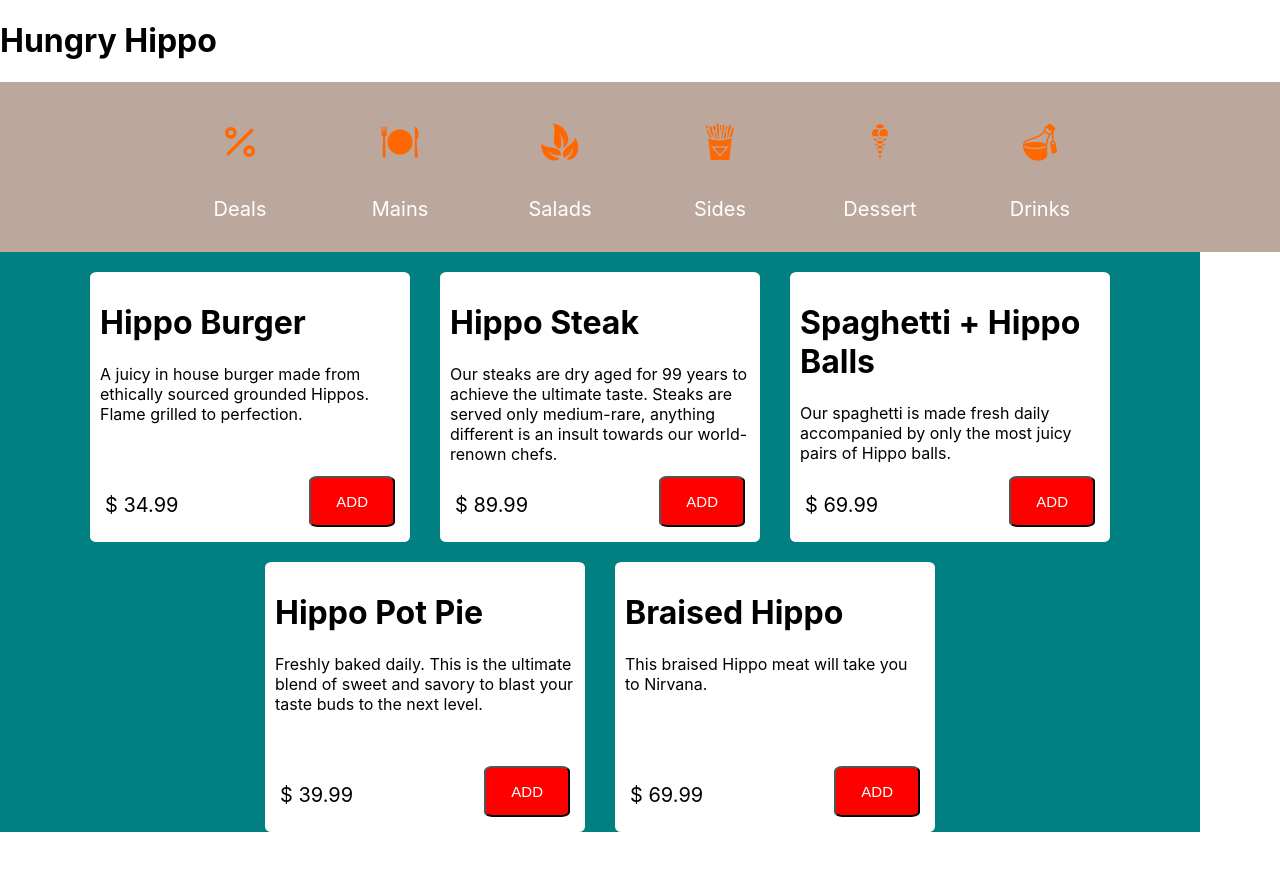
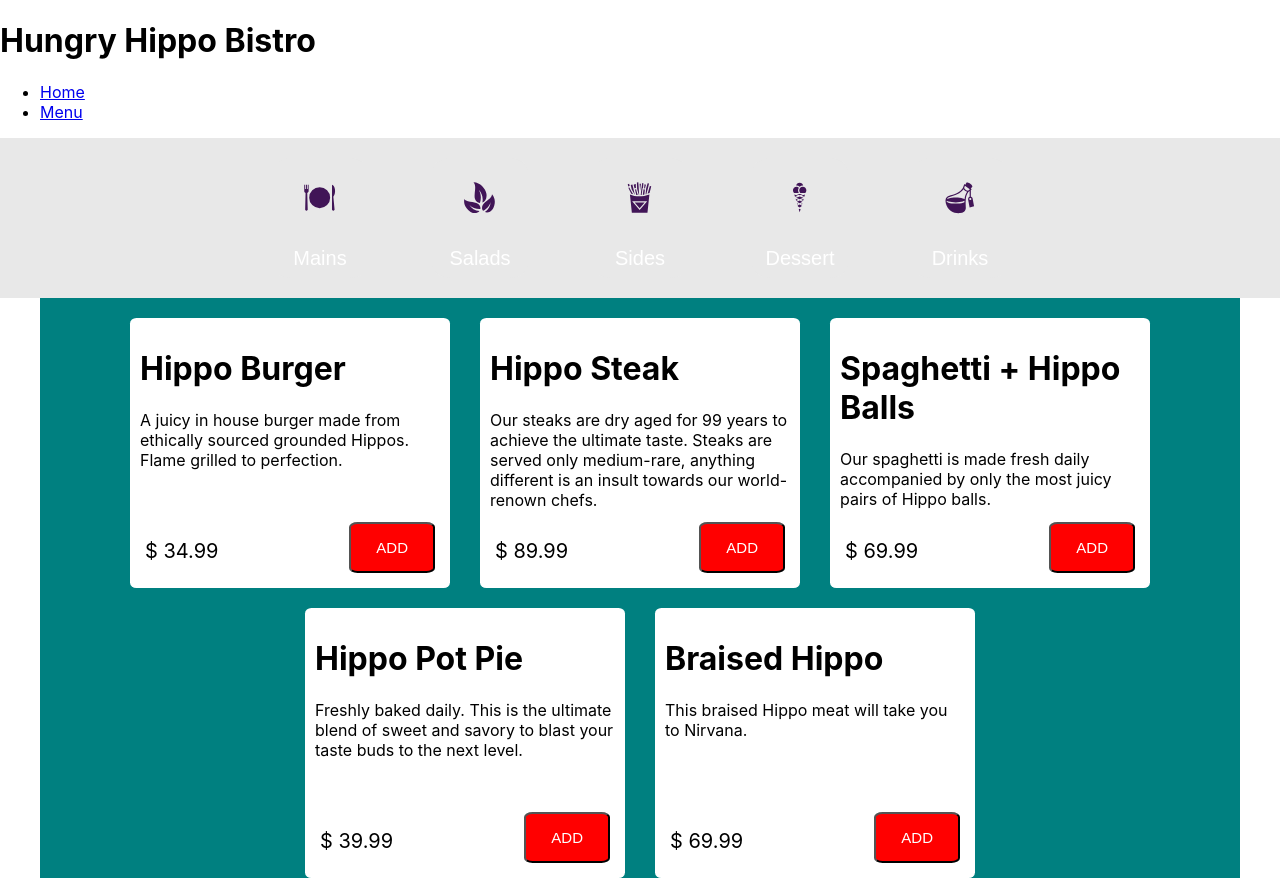
Before and after one commit to dliu753/HungryHippoRestaurant, a React (Create React App) app: page /menu in a window 1280 px wide. Before the commit the page ends 832 px from the top, so only its background shows below. Built offline with nearby package versions, Linux system fonts and the light colour scheme; data requests are answered from the project's data file.

Commit message:
Added routes. Routes work on app Header and MenuHeader

```diff
--- a/db.json
+++ b/db.json
@@ -1,45 +1,50 @@
 {
-  "mains": [
+  "menu": [
     {
       "id": 1,
+      "Category": "Mains",
       "name": "Hippo Burger",
       "desc": "A juicy in house burger made from ethically sourced grounded Hippos. Flame grilled to perfection.",
       "price": 34.99
     },
     {
       "id": 2,
+      "Category": "Mains",
       "name": "Hippo Steak",
       "desc": "Our steaks are dry aged for 99 years to achieve the ultimate taste. Steaks are served only medium-rare, anything different is an insult towards our world-renown chefs.",
       "price": 89.99
     },
     {
       "id": 3,
+      "Category": "Mains",
       "name": "Spaghetti + Hippo Balls",
       "desc": "Our spaghetti is made fresh daily accompanied by only the most juicy pairs of Hippo balls.",
       "price": 69.99
     },
     {
       "id": 4,
+      "Category": "Mains",
       "name": "Hippo Pot Pie",
       "desc": "Freshly baked daily. This is the ultimate blend of sweet and savory to blast your taste buds to the next level.",
       "price": 39.99
     },
     {
       "id": 5,
+      "Category": "Mains",
       "name": "Braised Hippo",
       "desc": "This braised Hippo meat will take you to Nirvana.",
       "price": 69.99
-    }
-  ],
-  "drinks": [
+    },
     {
-      "id": 1,
+      "id": 6,
+      "Category": "Drinks",
       "name": "Hippo Milk",
       "desc": "Decadent flavour profile from the freshest of fresh Hippos",
       "price": 24.99
     },
     {
-      "id": 2,
+      "id": 7,
+      "Category": "Drinks",
       "name": "Orange Juice",
       "desc": "Sweet and tangy organic orange juice.",
       "price": 7.99
--- a/src/App.js
+++ b/src/App.js
@@ -1,5 +1,5 @@
-import { useState, useEffect } from 'react'
-import Header from './components/Header'
+import { useState, useEffect, Fragment } from 'react'
+import { BrowserRouter as Router, Route, Link, Switch } from "react-router-dom";
 import Menu from './components/menu/Menu'
 
 function App() {
@@ -7,10 +7,8 @@ function App() {
 
   useEffect(()=> {
     const getData = async () => {
-      const mainsData = await fetchData("mains")
-      const drinksData = await fetchData("drinks")
-      const output = [mainsData, drinksData]
-      setData(output)
+      const menuData = await fetchData("menu")
+      setData(menuData)
     }
 
     getData()
@@ -25,12 +23,30 @@ function App() {
     return fetchData
   }
 
+  const Home = () => (
+    <Fragment>
+      <h1>Home</h1>
+    </Fragment>
+  );
 
   return (
-    <div className="wrapper">
-      <Header />
-      <Menu menuData={data}/>
-    </div>
+    <Router>
+      <div className="wrapper">
+        <header className='header'>
+          <h1>Hungry Hippo Bistro</h1>
+          <nav>
+              <ul>
+                  <li><Link to='/'>Home</Link></li>
+                  <li><Link to='/menu'>Menu</Link></li>
+              </ul>
+          </nav>
+        </header>
+        <Switch>
+          <Route path="/" exact component={Home} />
+          <Route path="/menu"  component={() => <Menu menuData={data} />}/>
+        </Switch>
+      </div>
+    </Router>
 
   );
 }
--- a/src/components/Header.js
+++ /dev/null
@@ -1,19 +0,0 @@
-import PropTypes from 'prop-types'
-
-const Header = ({title}) => {
-    return (
-        <header className='header'>
-            <h1>{title}</h1>
-        </header>
-    );
-};
-
-Header.defaultProps = {
-    title: 'Hungry Hippo',
-}
-
-Header.propTypes = {
-    title: PropTypes.string.isRequired,
-}
-
-export default Header;
--- a/src/components/menu/CategoryButton.css
+++ b/src/components/menu/CategoryButton.css
@@ -3,6 +3,8 @@
     margin-left: 30px;
     margin-right: 30px;
     width: 100px;
+    border: none;
+    background-color: #e8e8e8;
 }
 
 .IconContainer {
@@ -10,7 +12,7 @@
     padding: 20px;
     border-radius: 50%;
     transition-duration: 0.2s;
-    color: #ff6700;
+    color: #411557;
     font-size: 2.5em;
 }
 
@@ -23,9 +25,17 @@
 }
 
 .CategoryButton:hover .IconContainer{
-    background-color: #ff6700;
+    background-color: #411557;
     color: #00beb7;
 }
 .CategoryButton:hover .CategoryLabel{
-    color: #ff6700;
+    color: #411557;
 }
+
+.CategoryButton:focus .IconContainer{
+    background-color: #411557;
+    color: #00beb7;
+}
+.CategoryButton:focus .CategoryLabel{
+    color: #411557;
+}
--- a/src/components/menu/CategoryButton.js
+++ b/src/components/menu/CategoryButton.js
@@ -1,16 +1,14 @@
 import PropTypes from 'prop-types'
 import './CategoryButton.css'
 
-const CategoryButton = ({icon, name, onHover}) => {
+const CategoryButton = ({icon, name, onClick}) => {
     return (
-        <div className = 'CategoryButton'>
-            <div
-                className='IconContainer'
-            >
+        <button onClick = {onClick} className = 'CategoryButton'>
+            <div className='IconContainer'>
                 {icon}
             </div>
             <div className='CategoryLabel'>{name}</div>
-        </div>
+        </button>
     );
 };
 
--- a/src/components/menu/Items.js
+++ b/src/components/menu/Items.js
@@ -1,13 +1,14 @@
+import { Fragment } from 'react'
 import Item from './Item'
 
 const Items = ({ items }) => {
 
     return(
-        <>
+        <Fragment>
             {items.map((item, index) => (
                 <Item key={index} item={item} />
             ))}
-        </>
+        </Fragment>
     )
 }
 
--- a/src/components/menu/Menu.css
+++ b/src/components/menu/Menu.css
@@ -1,5 +1,6 @@
 .menu-wrapper {
     justify-content: center;
+    align-items: center;
 }
 
 .menu-container {
@@ -10,4 +11,18 @@
     align-items: center;
     background-color: teal;
     max-width: 1200px;
+    margin: 0 auto;
 }
+
+.MenuHeader {
+    display: flex;
+    background-color: #e8e8e8;
+    padding-top: 20px;
+    padding-bottom: 20px;
+    height: 120px;
+    justify-content: center;
+    overflow-y: hidden;
+    overflow-x: scroll;
+    -ms-overflow-style: none; /* IE and Edge */
+    scrollbar-width: none; /* FireFox */
+}
--- a/src/components/menu/Menu.js
+++ b/src/components/menu/Menu.js
@@ -1,32 +1,71 @@
 import { useState, useEffect } from 'react'
-import MenuHeader from './MenuHeader'
+import { FiPercent} from 'react-icons/fi'
+import { GiMeal, GiThreeLeaves, GiFrenchFries, GiIceCreamCone, GiDrinkMe } from 'react-icons/gi'
+import CategoryButton from './CategoryButton'
 import Items from './Items'
 import './Menu.css'
 
 const Menu = ({menuData}) => {
+    if(menuData.length === 0) {
+        // TODO: ERROR show 404 page
+    }
+
+    const Mains = menuData.filter((item)=>{return item.Category === "Mains"})
+    const Drinks = menuData.filter((item)=>{return item.Category === "Drinks"})
+
+    // isVisible keeps track which category of items are showing in an Arr of bools
+    const [isVisible, setVisible] = useState([true,false])
 
     useEffect(() => {
-        const testing = () => {
-            console.log("hello I'm from Menu.js")
-            console.log(menuData)
+        const testing =  () => {
+          console.log("I'm from Menu.js")
+          console.log(isVisible)
+          console.log(isVisible.map(element => !element ))
         }
+
         testing()
-    })
+    }, [])
 
-    let mains;
-    if(menuData.length>0) {
-        mains = menuData[0];
-    } else {
-        mains = [];
+    // handleClick(index) changes the visibility of a type of menu item. Index determines if a category is already showing.
+    const handleClick = (index) => {
+        if(isVisible[index] === true) {
+            return
+        }
+
+        setVisible(isVisible.map(element => !element))
+        console.log('click')
     }
 
     return (
-
         <div>
-            <MenuHeader />
+            <header className='MenuHeader'>
+                <CategoryButton
+                    onClick={ e=>handleClick(0) }
+                    name='Mains'
+                    icon= {<GiMeal />}
+                />
+                <CategoryButton
+                    name='Salads'
+                    icon= {<GiThreeLeaves />}
+                />
+                <CategoryButton
+                    name='Sides'
+                    icon= {<GiFrenchFries />}
+                />
+                <CategoryButton
+                    name='Dessert'
+                    icon= {<GiIceCreamCone />}
+                />
+                <CategoryButton
+                    onClick={ e => handleClick(1) }
+                    name='Drinks'
+                    icon= {<GiDrinkMe />}
+                />
+            </header>
             <div className='menu-wrapper'>
                 <div className='menu-container'>
-                    <Items items={mains} />
+                    {isVisible[0] && <Items items={Mains} />}
+                    {isVisible[1] && <Items items={Drinks} />}
                 </div>
             </div>
         </div>
--- a/src/components/menu/MenuHeader.css
+++ b/src/components/menu/MenuHeader.css
@@ -1,9 +1,9 @@
 .MenuHeader {
     display: flex;
-    background-color: #bca79d;
+    background-color: #e8e8e8;
     padding-top: 20px;
     padding-bottom: 20px;
-    height: 130px;
+    height: 120px;
     justify-content: center;
     overflow-y: hidden;
     overflow-x: scroll;
```
Also changed, not shown: package.json (+4 -4 lines), src/components/Footer.js (deleted, +0 -15 lines), 2 other files (tests, documents, lock files or other folders).
